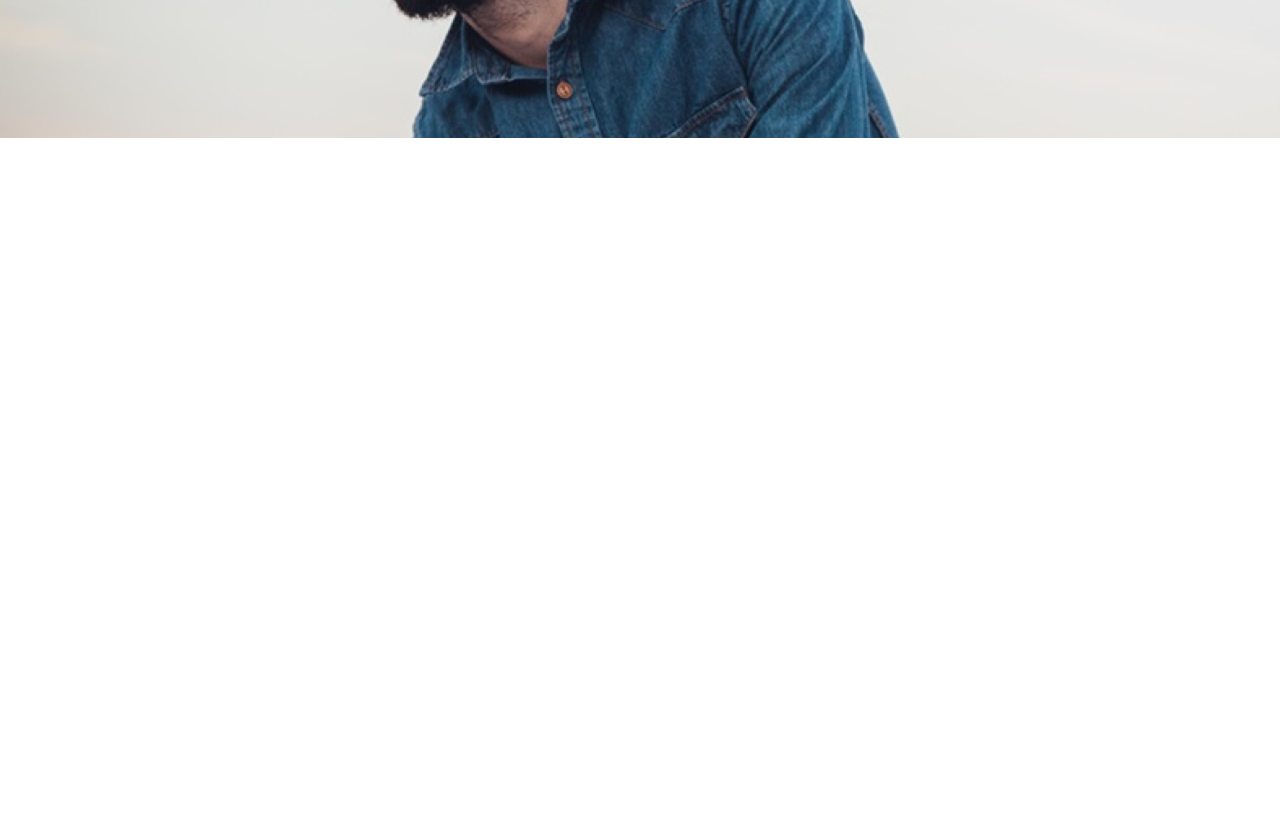
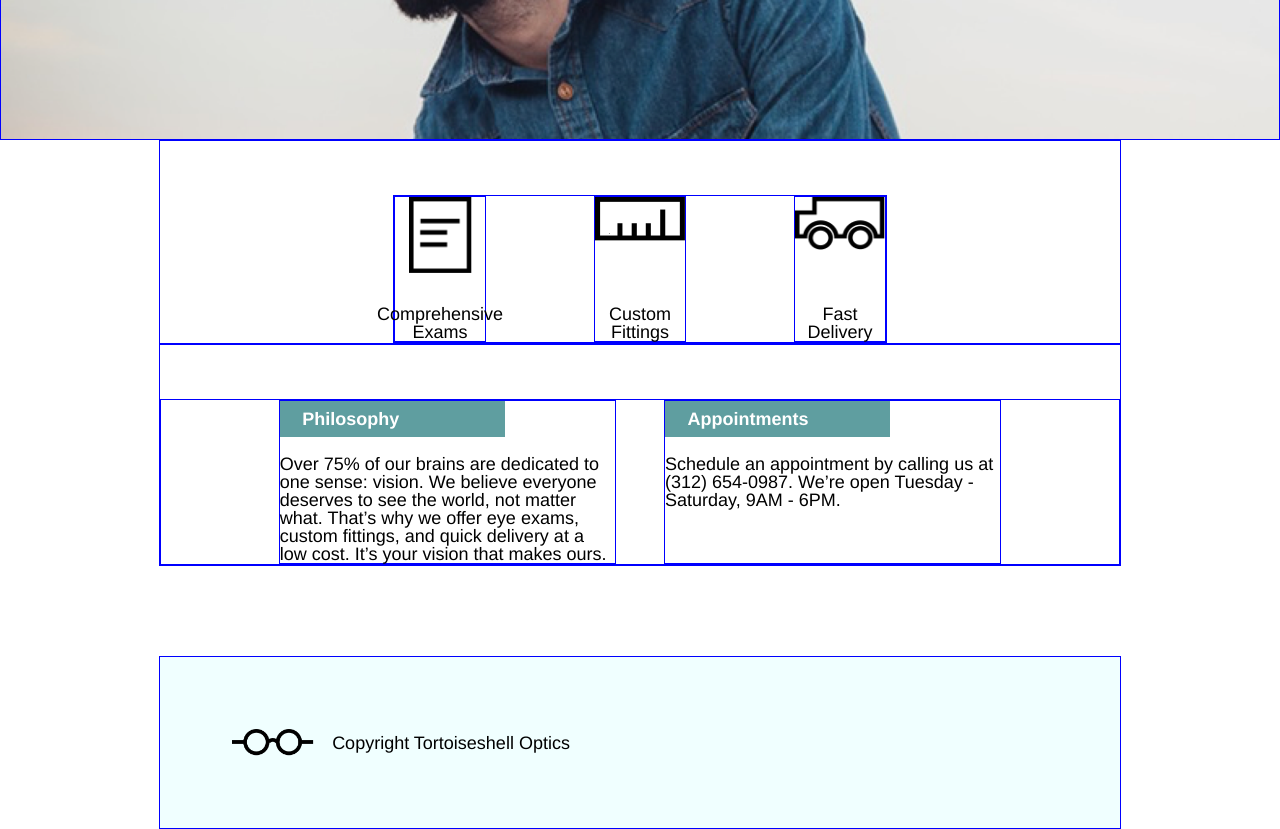
Before and after one commit to RandleIT/optics, a plain HTML site: page index.html in a window 1280 px wide. Shown: the part 420-1249 px from the top of the page. Before the commit the page ends 800 px from the top, so only its background shows below. Drawn offline with Linux system fonts and the light colour scheme.

Commit message:
Complete desktop version.

```diff
--- a/index.html
+++ b/index.html
@@ -34,22 +34,39 @@
 <!-- icons and text below banner -->
     <div class="container">
       <div class="icons">
-
+        <div class="pics exams">
+          <img src="./resources/images/paper-icon.png" />
+          <p>Comprehensive Exams</p>
+        </div>
+        <div class="pics fittings">
+          <img src="./resources/images/ruler-icon.png" />
+          <p>Custom Fittings</p>
+        </div>
+        <div class="pics delivery">
+          <img src="./resources/images/truck-icon.png" />
+          <p>Fast Delivery</p>
+        </div>
       </div>
     </div>
 
 <!-- Philosophy and appointments section -->
     <div class="container">
-      <div class="philosophy">
-
+      <div class="content">
+        <div class="philosophy">
+          <h4 class="conthead">Philosophy</h4>
+          <p class="conttext">Over 75% of our brains are dedicated to one sense: vision. We believe everyone deserves to see the world, not matter what. That’s why we offer eye exams, custom fittings, and quick delivery at a low cost. It’s your vision that makes ours.</p>
+        </div>
+        <div class="appointments">
+          <h4 class="conthead">Appointments</h4>
+          <p class="conttext">Schedule an appointment by calling us at (312) 654-0987. We’re open Tuesday - Saturday, 9AM - 6PM.</p>
+        </div>
       </div>
     </div>
 
 <!-- footer content -->
-    <div class="container">
-      <div class="footer">
-
-      </div>
+    <div class="container footer">
+      <img src="./resources/images/logo-black.png" />
+      <span>Copyright Tortoiseshell Optics</span>
     </div>
   </body>
 </html>
--- a/resources/css/style.css
+++ b/resources/css/style.css
@@ -5,6 +5,10 @@ html {
 
 body {
   font-family: Helvetica;
+}
+
+div {
+  border: 1px solid blue;
 }
 
 .container {
@@ -83,7 +87,83 @@ a {
 }
 
 /* icon styling */
+.icons {
+  display: flex;
+  justify-content: center;
+  align-items: flex-start;
+  margin-top: 3rem;
+}
+
+.pics {
+  display: flex;
+  flex-direction: column;
+  justify-content: space-between;
+  align-items: center;
+  width: 5rem;
+  height: 8rem;
+}
+
+.pics p {
+  text-align: center;
+}
+
+.exams img {
+  width: 3.5rem;
+}
+
+.fittings {
+  margin-left: 6rem;
+  margin-right: 6rem;
+}
+
+.fittings img, .delivery img {
+  width: 5rem;
+}
 
 /* philosophy styling */
+.content {
+  display: flex;
+  justify-content: center;
+  margin-top: 3rem;
+}
+
+.philosophy, .appointments {
+  display: flex;
+  flex-direction: column;
+  width: 35%;
+}
+
+.philosophy {
+  margin-right: 5%;
+}
+
+.conthead {
+  font-weight: bold;
+  font-size: 1rem;
+  width: 10rem;
+  color: white;
+  background-color: cadetblue;
+  padding: 0.5rem 1.25rem;
+}
+
+.conttext {
+  margin-top: 1rem;
+}
 
 /* footer styling */
+.container.footer {
+  display: flex;
+  justify-content: flex-start;
+  align-items: center;
+  margin-top: 5rem;
+  background-color: azure;
+  padding-top: 4rem;
+  padding-bottom: 4rem;
+}
+
+.footer img {
+  height: 1.5rem;
+  width: auto;
+  padding-left: 4rem;
+  padding-right: 1rem;
+}
```
